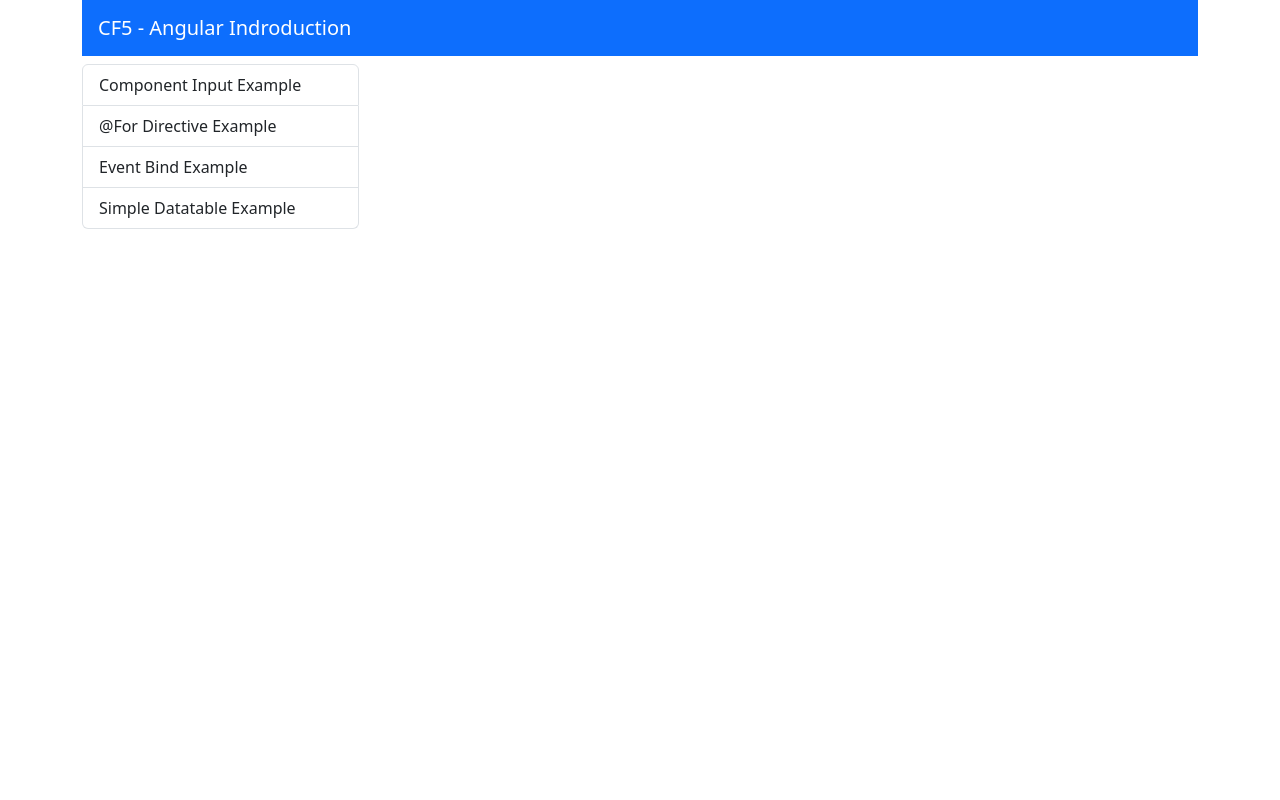
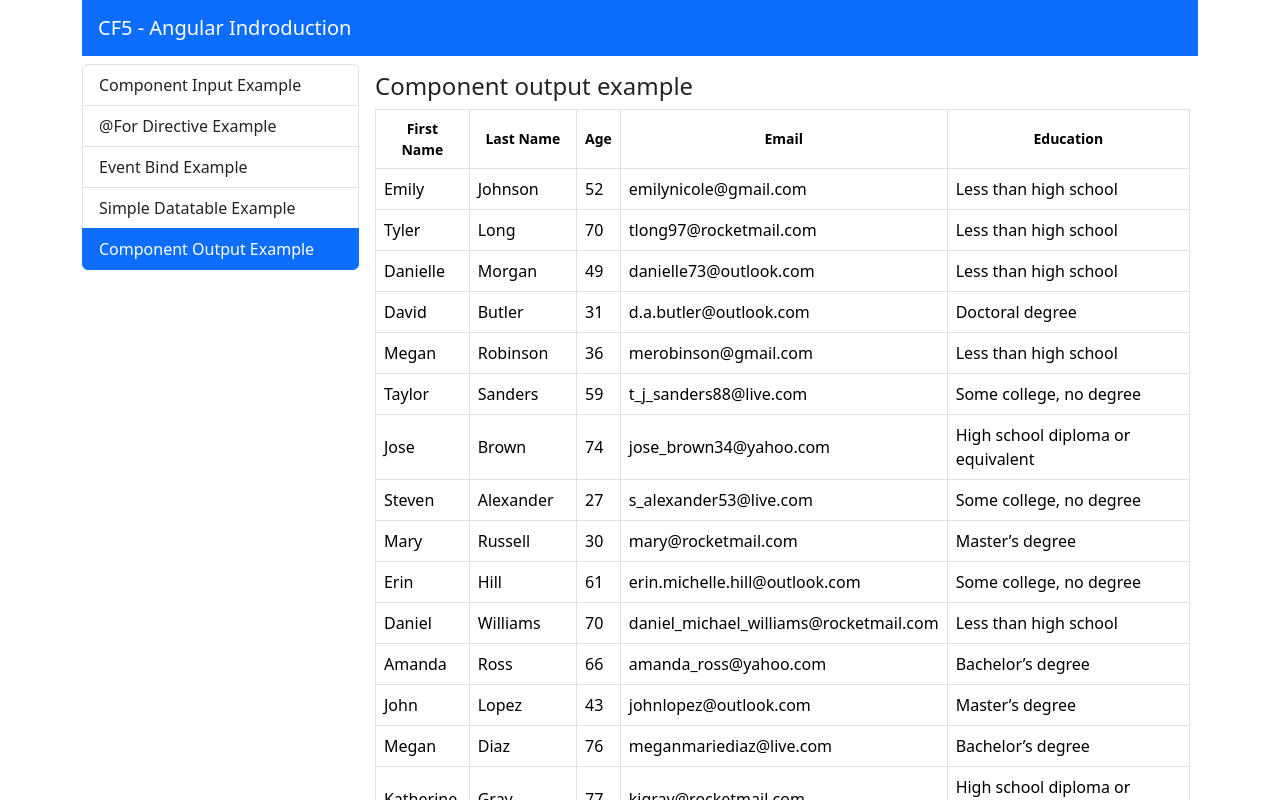
Before and after one commit to ManosDaskalelis/angular-introduction, an Angular app: page /component-output-example in a window 1280 px wide. Before the commit this address led to /. Shown: the top 800 px of the page. Built offline with nearby package versions, Linux system fonts and the light colour scheme.

Commit message:
component output example

```diff
--- a/src/app/app.routes.ts
+++ b/src/app/app.routes.ts
@@ -4,11 +4,13 @@
 import { ComponentInputExampleComponent } from './components/component-input-example/component-input-example.component';
 import { ForDirectiveExampleComponent } from './components/for-directive-example/for-directive-example.component';
 import { SimpleDatatableExampleComponent } from './components/simple-datatable-example/simple-datatable-example.component';
+import { ComponentOutputExampleComponent } from './components/component-output-example/component-output-example.component';
 
 export const routes: Routes = [
     {path: "component-input-example", component: ComponentInputExampleComponent},
     {path: 'for-directive-example', component: ForDirectiveExampleComponent},
     {path: 'event-bind-example', component: EventBindExampleComponent},
     {path: "", component: WelcomeComponent},
-    {path: 'simple-datatable-example', component: SimpleDatatableExampleComponent}
+    {path: 'simple-datatable-example', component: SimpleDatatableExampleComponent},
+    {path: 'component-output-example', component: ComponentOutputExampleComponent}
 ];
--- /dev/null
+++ b/src/app/components/component-output-example/component-output-example.component.html
@@ -0,0 +1,3 @@
+<h4>Component output example</h4>
+
+<app-simple-datatable [data]="manyPerson" (personClicked)="onPersonClicked($event)"></app-simple-datatable>
--- /dev/null
+++ b/src/app/components/component-output-example/component-output-example.component.ts
@@ -0,0 +1,30 @@
+import { Component } from '@angular/core';
+import { EPerson, ManyPerson } from "src/app/shared/interfaces/person";
+import { SimpleDatatableComponent } from '../simple-datatable/simple-datatable.component';
+
+@Component({
+  selector: 'app-component-output-example',
+  standalone: true,
+  imports: [SimpleDatatableComponent],
+  templateUrl: './component-output-example.component.html',
+  styleUrl: './component-output-example.component.css'
+})
+export class ComponentOutputExampleComponent {
+  manyPerson = ManyPerson;
+
+  onPersonClicked(person: EPerson){
+    alert(this.personTemplate(person));
+  }
+
+  personTemplate(person: EPerson) {
+    return `
+    Person Details:
+
+    First Name: ${person.givenName}
+    Last Name: ${person.surName}
+    Age : ${person.age}
+    Email : ${person.email}
+    Education : ${person.education}
+    `
+  }
+}
--- a/src/app/components/list-group-menu/list-group-menu.component.ts
+++ b/src/app/components/list-group-menu/list-group-menu.component.ts
@@ -14,6 +14,7 @@
     {text: 'Component Input Example', routerLink: 'component-input-example'},
     {text: '@For Directive Example', routerLink: 'for-directive-example'},
     {text: 'Event Bind Example', routerLink: 'event-bind-example'},
-    {text: "Simple Datatable Example", routerLink:"simple-datatable-example"}
+    {text: "Simple Datatable Example", routerLink:"simple-datatable-example"},
+    {text: "Component Output Example", routerLink: 'component-output-example'}
   ]
 }
--- a/src/app/components/simple-datatable/simple-datatable.component.html
+++ b/src/app/components/simple-datatable/simple-datatable.component.html
@@ -10,7 +10,7 @@
     </thead>
     <tbody>
         @for (row of data; track row) {
-            <tr class="align-middle">
+            <tr class="align-middle" (dblclick)="onPersonClicked(row)">
                 <td>{{ row.givenName }}</td>
                 <td>{{ row.surName }}</td>
                 <td>{{ row.age }}</td>
--- a/src/app/components/simple-datatable/simple-datatable.component.ts
+++ b/src/app/components/simple-datatable/simple-datatable.component.ts
@@ -1,4 +1,4 @@
-import { Component, Input } from '@angular/core';
+import { Component, EventEmitter, Input, Output } from '@angular/core';
 import { EPerson } from 'src/app/shared/interfaces/person';
 import { sortBy } from "lodash-es";
 
@@ -11,6 +11,7 @@
 })
 export class SimpleDatatableComponent {
   @Input() data: EPerson[];
+  @Output() personClicked = new EventEmitter<EPerson>();
 
   sortOrder = {
     givenName: 'none',
@@ -45,4 +46,8 @@
         return '';
       }
     }
+
+    onPersonClicked(person: EPerson) {
+      this.personClicked.emit(person);
+    }
   }
```
Also changed, not shown: src/app/components/component-output-example/component-output-example.component.css (added), 1 other file (tests, documents, lock files or other folders).
